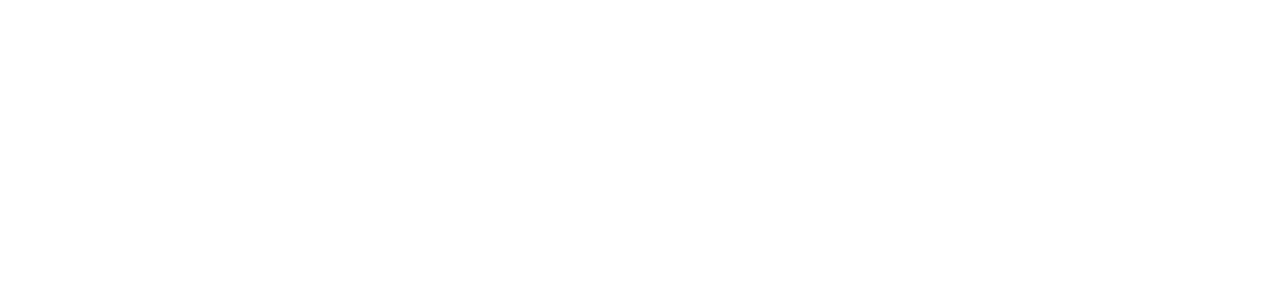
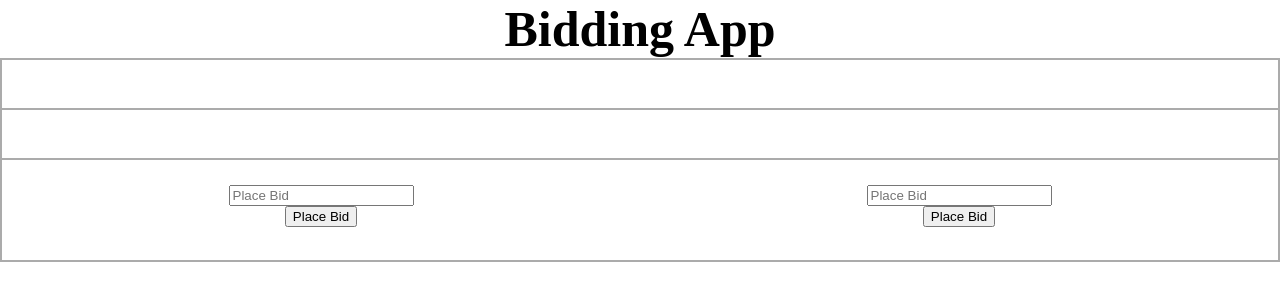
Before and after one commit to DrogonToothless/jsassignments, a plain HTML site: page biddingappwithlocalstorage/index.html in a window 1280 px wide. Drawn offline with Linux system fonts and the light colour scheme.

Commit message:
created app interface

```diff
--- a/biddingappwithlocalstorage/index.html
+++ b/biddingappwithlocalstorage/index.html
@@ -4,11 +4,24 @@
     <meta charset="UTF-8">
     <meta name="viewport" content="width=device-width, initial-scale=1.0">
     <title>Bidding App</title>
+    <link rel="stylesheet" href="style.css">
     <script src="script.js"></script>
 </head>
 <body>
+    <h1 style="text-align: center; font-size: 50px;">Bidding App</h1>
     <section class="bidding-app">
-
+        <div class="user-one-bids"></div>
+        <div class="user-two-bids"></div>
+        <div class="bids-placer">
+            <div class="bidder-one">
+                <input type="number" placeholder="Place Bid">
+                <button onclick="placeBid(one)">Place Bid</button>
+            </div>
+            <div class="bidder-two">
+                <input type="number" placeholder="Place Bid">
+                <button onclick="placeBid(two)">Place Bid</button>
+            </div>
+        </div>
     </section>
 </body>
 </html>
--- a/biddingappwithlocalstorage/style.css
+++ b/biddingappwithlocalstorage/style.css
@@ -3,5 +3,33 @@
     box-sizing: border-box;
 }
 .bidding-app {
-
+    width: 100%;
+    border: 2px solid rgb(171, 171, 171);
 }
+.user-one-bids {
+    width: 100%;
+    height: 50px;
+    border-bottom: 2px solid rgb(171, 171, 171);
+}
+.user-two-bids {
+    width: 100%;
+    height: 50px;
+    border-bottom: 2px solid rgb(171, 171, 171);
+}
+.bids-placer {
+    width: 100%;
+    height: 100px;
+    display: grid;
+    grid-template-areas: "one two";
+    padding-top: 25px;
+}
+.bidder-one {
+    display: flex;
+    flex-direction: column;
+    grid-area: one;
+}
+.bidder-two {
+    display: flex;
+    flex-direction: column;
+    grid-area: two;
+}
```
